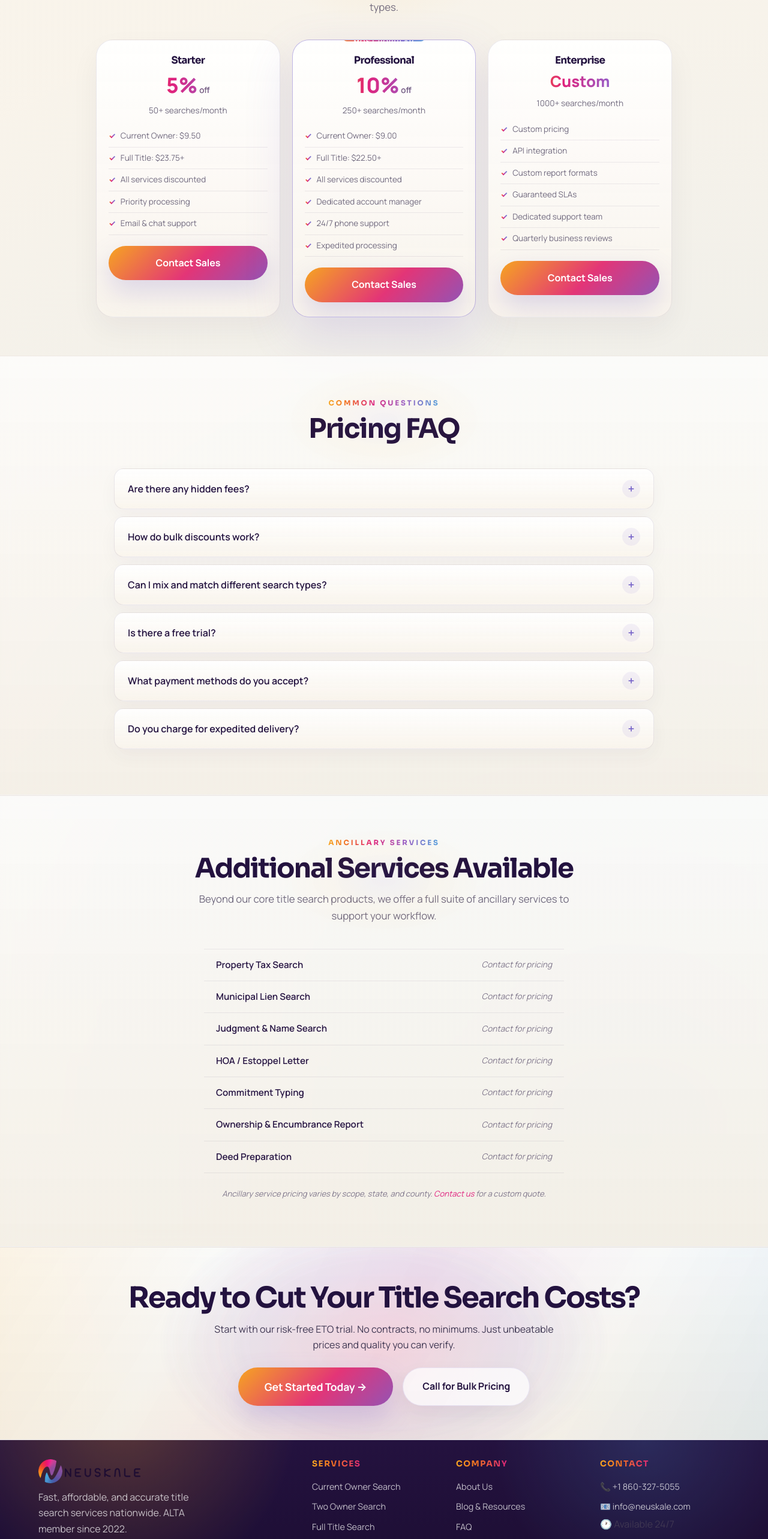
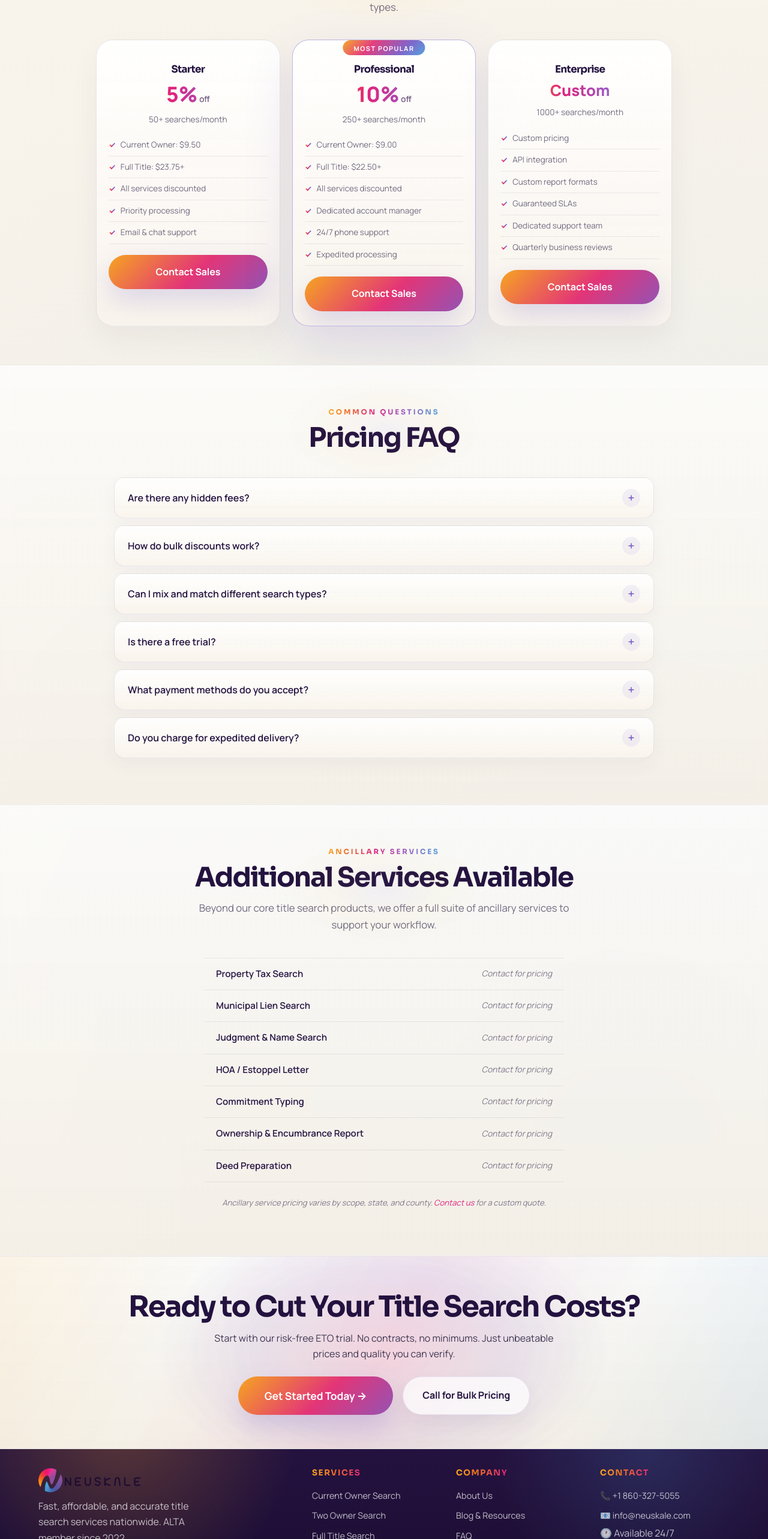
Before and after one commit to neuskale/neuskaleweb, a Next.js app: page /pricing in a window 1280 px wide. Shown: the part 4769-7335 px from the top of the page at 60% size. Built offline with nearby package versions, Linux system fonts and the light colour scheme.

Commit message:
Changes fixed

```diff
--- a/app/globals.css
+++ b/app/globals.css
@@ -1273,7 +1273,7 @@ p { margin-bottom: 0.75rem; color: var(--text-muted); line-height: 1.65; }
 .pricing-card.featured::before {
   content: 'MOST POPULAR';
   position: absolute;
-  top: -12px;
+  top: 0px;
   left: 50%;
   transform: translateX(-50%);
   background: var(--gradient-btn);
@@ -1283,10 +1283,11 @@ p { margin-bottom: 0.75rem; color: var(--text-muted); line-height: 1.65; }
   font-size: 0.68rem;
   font-weight: 700;
   letter-spacing: 1.5px;
+  height: 15px !important;
 }
 
 .pricing-card:hover { transform: translateY(-2px); }
-.pricing-name { font-size: 1.05rem; font-weight: 700; margin-bottom: 4px; }
+.pricing-name { font-size: 1.05rem; font-weight: 700; margin-bottom: 4px; margin-top:15px;}
 
 .pricing-amount {
   font-size: 2.2rem;
--- a/app/layout.tsx
+++ b/app/layout.tsx
@@ -43,6 +43,14 @@ export default function RootLayout({ children }: { children: React.ReactNode })
         {children}
         <Footer />
         <Script src="/assets/analytics.js" strategy="afterInteractive" />
+        {/* Google Analytics */}
+        <Script src="https://www.googletagmanager.com/gtag/js?id=G-8HGP4HVX2C" strategy="afterInteractive" />
+        <Script id="google-analytics" strategy="afterInteractive">{`
+          window.dataLayer = window.dataLayer || [];
+          function gtag(){dataLayer.push(arguments);}
+          gtag('js', new Date());
+          gtag('config', 'G-8HGP4HVX2C');
+        `}</Script>
       </body>
     </html>
   );
--- a/components/Footer.tsx
+++ b/components/Footer.tsx
@@ -42,7 +42,7 @@ export default function Footer() {
             <div className="footer-links">
               <a href="tel:+1 860-327-5055">📞 +1 860-327-5055</a>
               <a href="mailto:info@neuskale.com">📧 info@neuskale.com</a>
-              <span>🕐 Available 24/7</span>
+              <span className="footer-address">🕐 Available 24/7</span>
             </div>
             <h4 className="footer-follow">Follow Us</h4>
             <div className="footer-social">
--- a/components/RotatingText.tsx
+++ b/components/RotatingText.tsx
@@ -2,7 +2,7 @@
 
 import { useEffect, useState } from 'react';
 
-const words = ['Nationwide', 'Affordable', 'AI-Powered','Qualia Partner'];
+const words = ['Nationwide', 'Affordable', 'AI-Powered','Qualia Powered'];
 
 export default function RotatingText() {
   const [index, setIndex] = useState(0);
```
